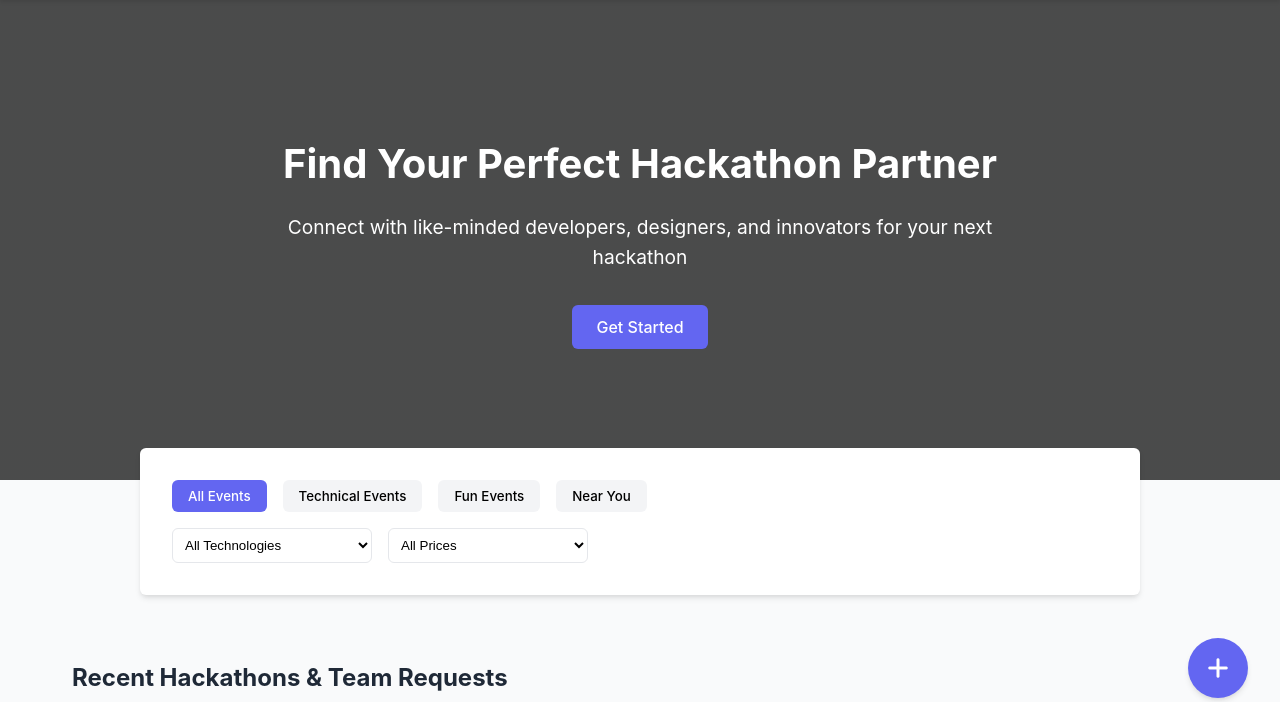
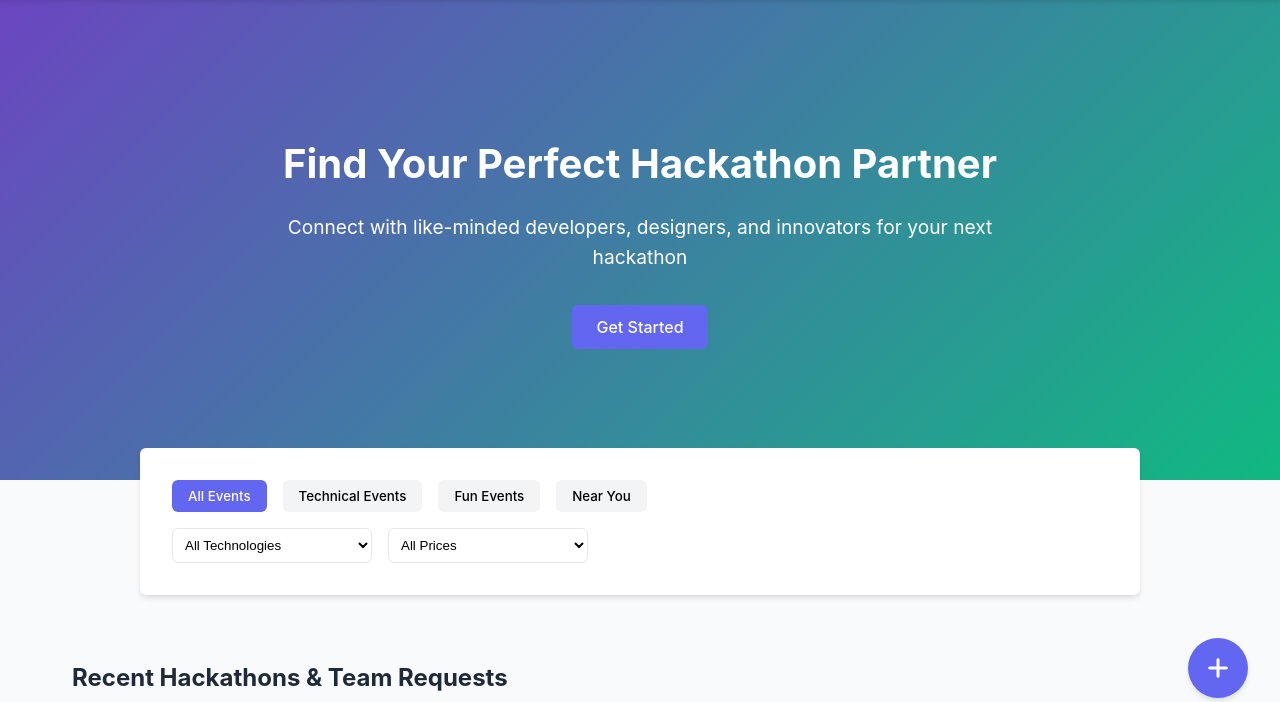
Before and after one commit to Pranith-Kantamneni/Hack-Patner, a Django app: page / in a window 1280 px wide. Shown: the part 70-772 px from the top of the page. Run offline with Django 5.2, Linux system fonts and the light colour scheme; some libraries are stand-ins or nearby versions.

Commit message:
frontend and view changes

```diff
--- a/project/hpapp/templates/index.html
+++ b/project/hpapp/templates/index.html
@@ -34,7 +34,10 @@
     <!-- Main Content -->
     <main>
         <!-- Hero Section -->
-        <section class="hero">
+
+<!-- Hero Section with Upstash Background -->
+<section class="hero" style="background: url('https://cdnjs.cloudflare.com/ajax/libs/font-awesome/6.4.0/webfonts/fa-solid-900.woff2') center/cover, linear-gradient(135deg, #6b46c1 0%, #10b981 100%);">
+    <div class="hero-overlay"></div>
     <div class="hero-content">
         <h1>Find Your Perfect Hackathon Partner</h1>
         <p>Connect with like-minded developers, designers, and innovators for your next hackathon</p>
```
Lines whose indentation alone changed are shown as unchanged.
